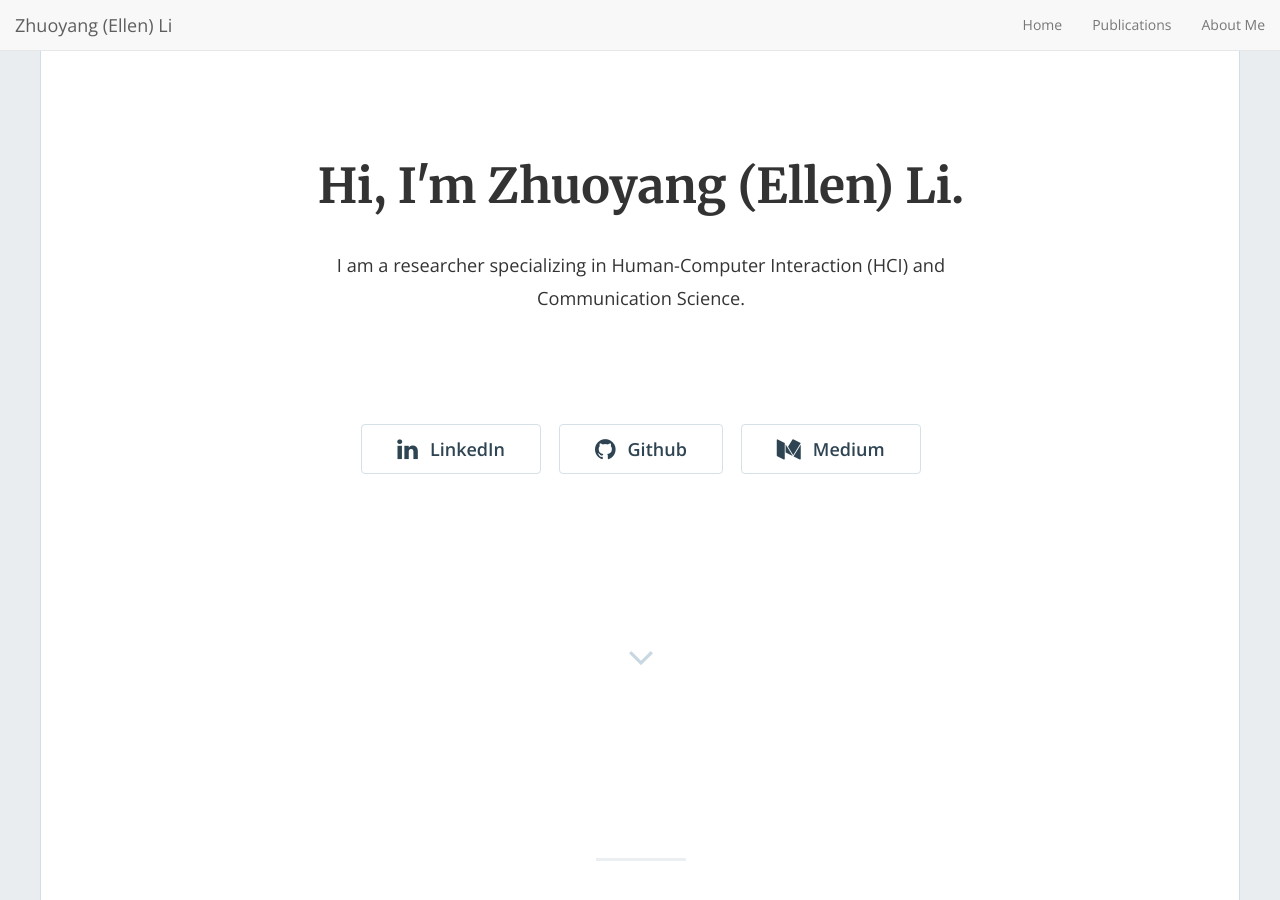
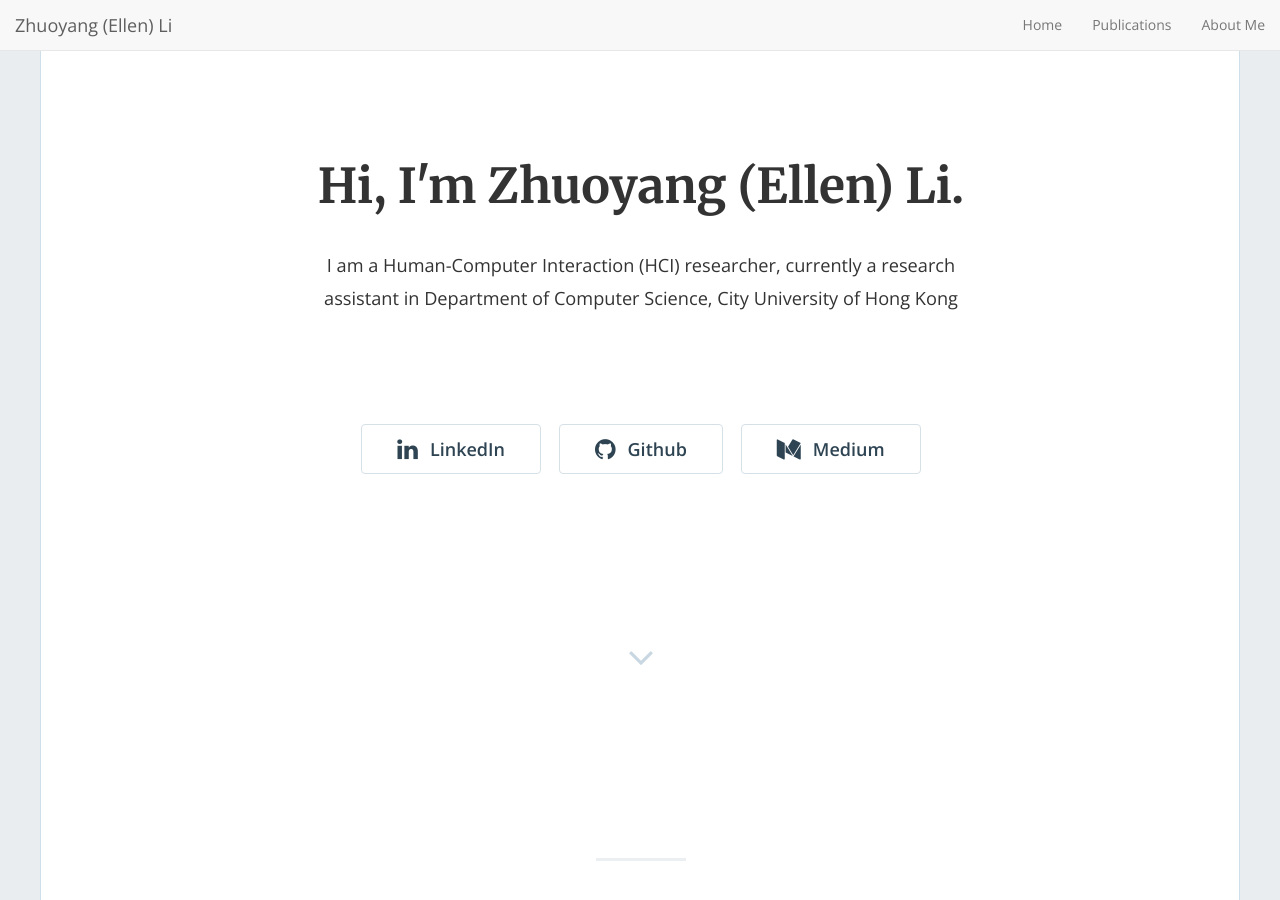
Before and after one commit to jamigibbs/phantom, a Jekyll site: the page built from index.html, in a window 1280 px wide and 900 px high. Built offline with Jekyll 4.4.1, drawn with Linux system fonts in a browser that asks for light colours; nearby versions of some CDN libraries; the list of posts is cut into pages by our own code.

Commit message:
Update _config.yml

```diff
--- a/_config.yml
+++ b/_config.yml
@@ -15,7 +15,7 @@
 # in the templates via {{ site.myvariable }}.
 title: "Hi, I'm Zhuoyang (Ellen) Li."
 email: 'zhuoyanli4@cityu.edu.hk'
-description: "I am a researcher specializing in Human-Computer Interaction (HCI) and Communication Science. "
+description: "I am a Human-Computer Interaction (HCI) researcher, currently a research assistant in Department of Computer Science, City University of Hong Kong "
 baseurl: "" # the subpath of your site, e.g. /blog
 url: "https://ellenli2000.github.io" # the base hostname & protocol for your site, e.g. https://example.com
 linkedin_username: 'in/lizhuoyang720'
```
